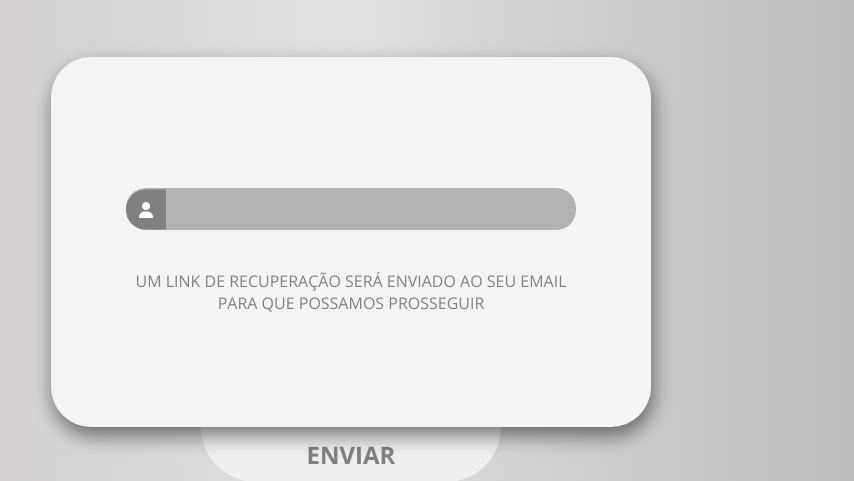
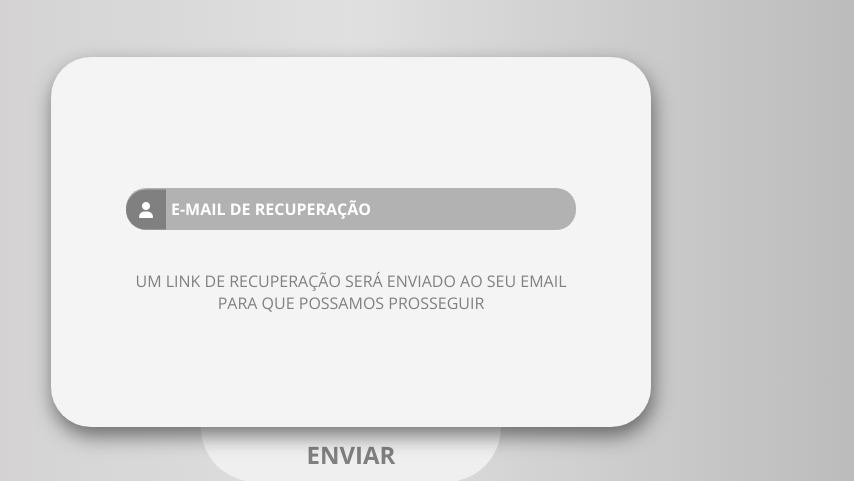
Before and after one commit to Sample-School/Link-school, a Django app: page /senha/resetar/ in a window 1280 px wide. Shown: the part 131-612 px from the top of the page, without its empty margins (289-1143 px from the left). Run offline with Django 5.2, Linux system fonts and the light colour scheme.

Commit message:
Inserindo o placeholder do campo email da (Recuperação de Senha).

```diff
--- a/LSDash/forms.py
+++ b/LSDash/forms.py
@@ -1,6 +1,7 @@
 from django.contrib.auth.forms import AuthenticationForm
 from .models import UserModel
 from django.core.exceptions import ValidationError
+from django.contrib.auth.forms import PasswordResetForm
 
 class UserLoginForm(AuthenticationForm):
     def __init__(self, *args, **kwargs):
@@ -42,3 +43,10 @@ class UserLoginForm(AuthenticationForm):
                 pass  # Este erro já será capturado em clean_username
 
         return password
+
+class CustomPasswordResetForm(PasswordResetForm):
+    def __init__(self, *args, **kwargs):
+        super().__init__(*args, **kwargs)
+        self.fields["email"].widget.attrs.update({
+            "placeholder": "E-MAIL DE RECUPERAÇÃO"
+        })
--- a/LSDash/static/LSDash/css/password_reset.css
+++ b/LSDash/static/LSDash/css/password_reset.css
@@ -65,6 +65,10 @@ main {
   font-family: "Open Sans", sans-serif;
   font-size: 1em;
 }
+.email-container input::placeholder {
+  color: #fff;
+  font-weight: bold;
+}
 .email-container i {
   background-color: #808080;
   display: flex;
--- a/LSDash/views.py
+++ b/LSDash/views.py
@@ -7,6 +7,7 @@ from django.contrib.auth.mixins import LoginRequiredMixin
 from django.contrib.auth import get_user_model
 from django.contrib.auth.tokens import default_token_generator
 from django.contrib.auth.forms import PasswordResetForm, SetPasswordForm
+from .forms import CustomPasswordResetForm
 from django.contrib import messages
 from django.utils.http import urlsafe_base64_encode, urlsafe_base64_decode
 from django.utils.encoding import force_bytes, force_str
@@ -65,7 +66,7 @@ class HomeView(LoginRequiredMixin, TemplateView):
 # View baseada em classe para iniciar o processo de recuperação de senha
 class PasswordResetView(FormView):
     template_name = "password_reset_form.html"
-    form_class = PasswordResetForm
+    form_class = CustomPasswordResetForm
     success_url = reverse_lazy("password_reset_done")  # Redirecionamento após envio bem-sucedido
 
     def form_valid(self, form):
```
